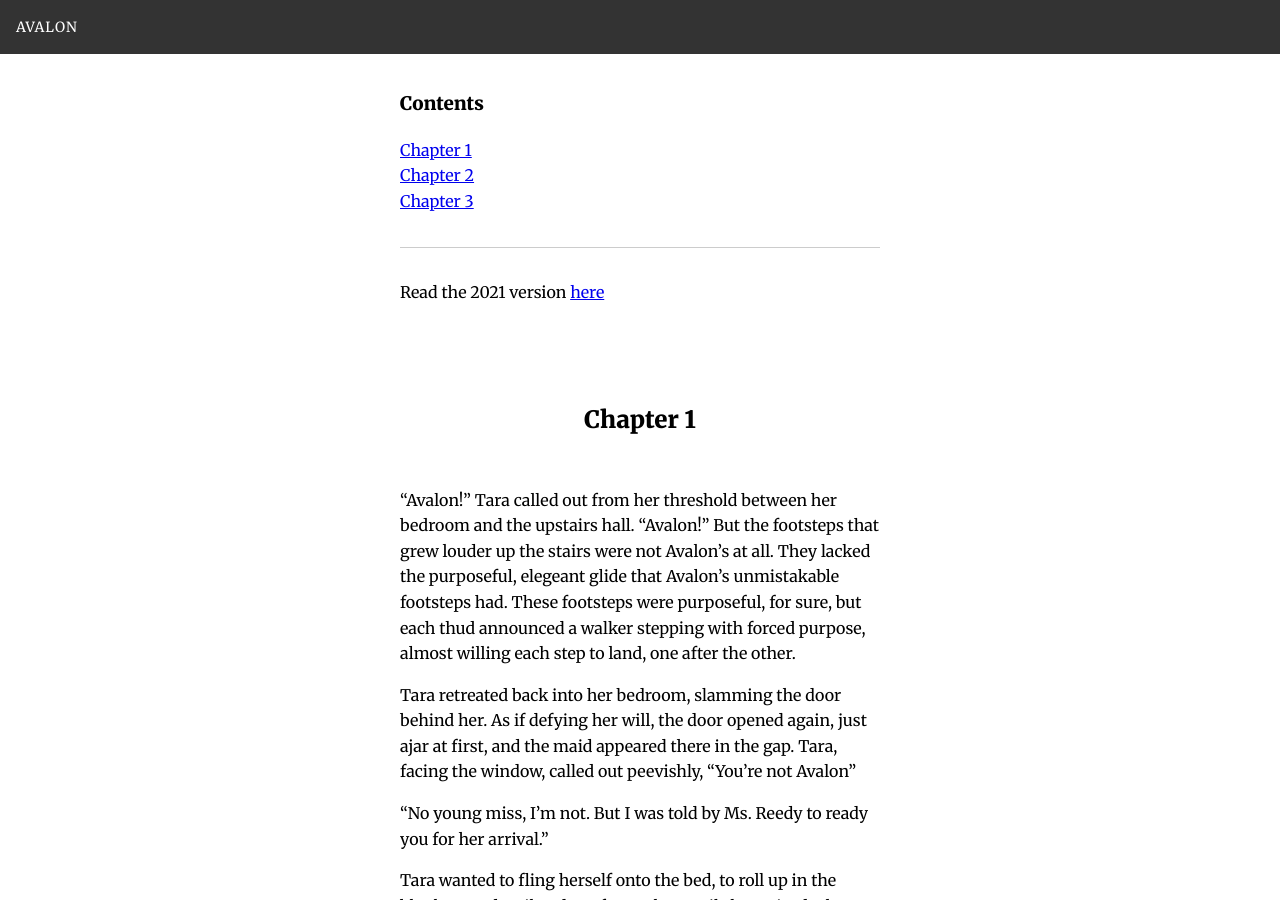
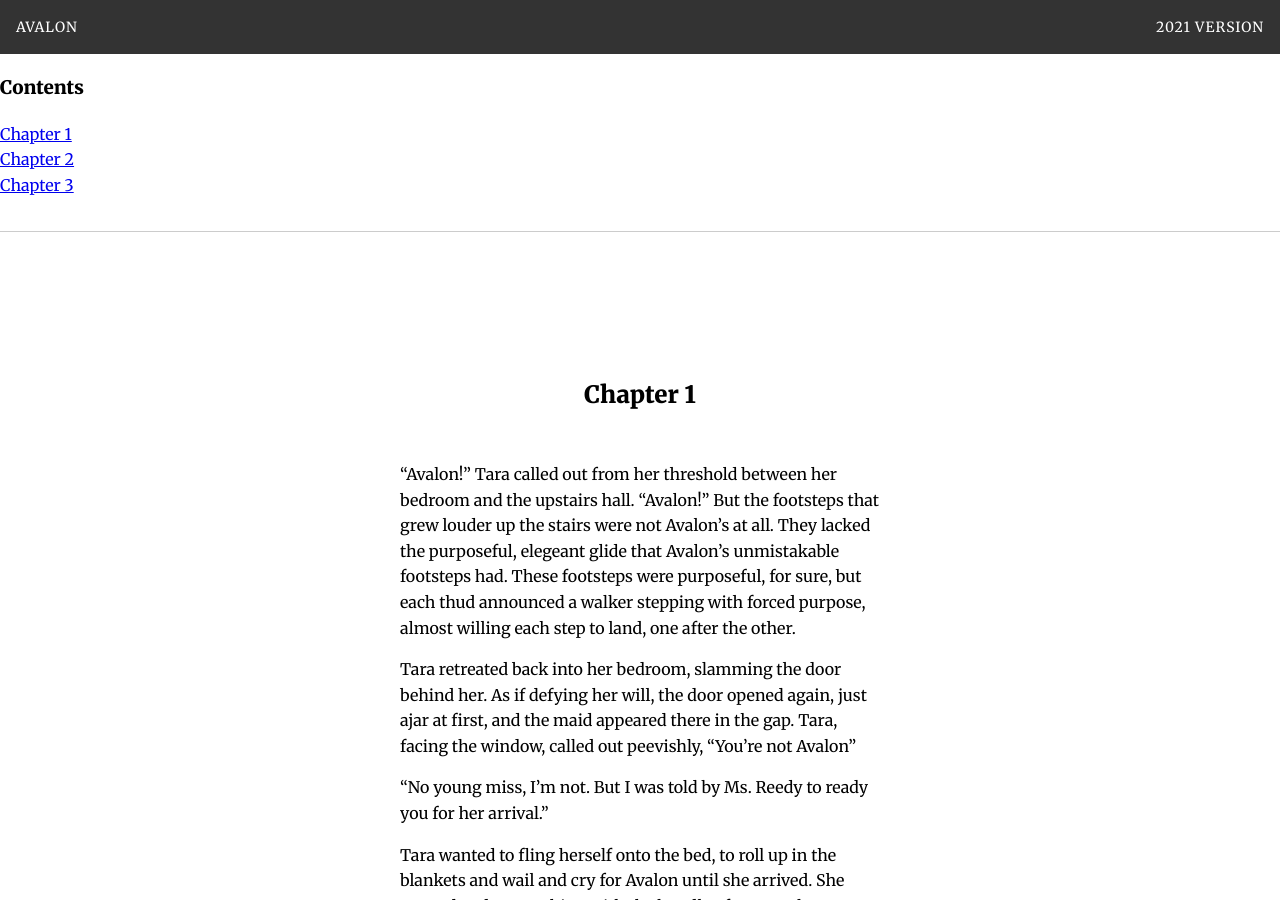
Before and after one commit to brodieaustin/avalon-novel, a Jekyll site: the page built from index.markdown, in a window 1280 px wide and 900 px high. Built offline with Jekyll 4.4.1, drawn with Linux system fonts in a browser that asks for light colours; our own code applies the rules of GitHub Pages for plain Markdown files.

Commit message:
adding nav as sidebar

```diff
--- a/_config.yml
+++ b/_config.yml
@@ -1,4 +1,4 @@
 title: "Avalon"
 author: "Brodie Austin"
-description: "My NaNoWriMo novel for 2021"
-pub_year: 2021
+description: "My NaNoWriMo novel for 2021 and 2022"
+pub_year: 2022
--- a/_layouts/base.html
+++ b/_layouts/base.html
@@ -84,11 +84,14 @@
 <body>
   <header>
     <a href="" class="novel-title">{{ site.title }}</a>
+    <a href="./2021/" target="_blank" class=""prev-version">2021 Version</a>
   </header>
   <main>
-    <article class="novel">
+    <nav>
       <h3>Contents</h3>
       <ul class="toc"></ul>
+    </nav>
+    <article class="novel">
       {{ content }}
     </article>
   </main>
--- a/index.markdown
+++ b/index.markdown
@@ -1,8 +1,6 @@
 ---
 layout: base
 ---
-
-Read the 2021 version [here](/2021)
 
 # Chapter 1 #
 
```
